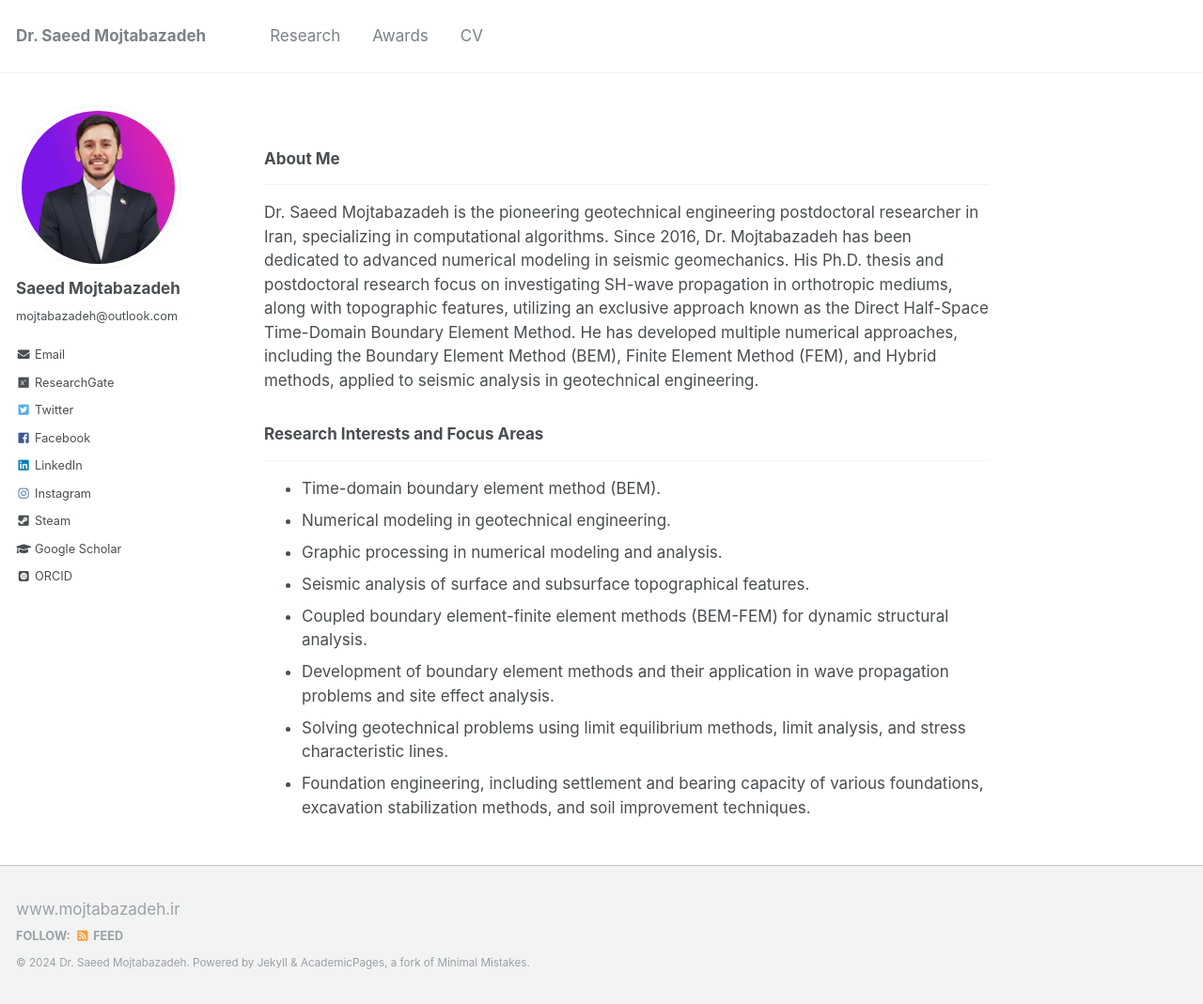
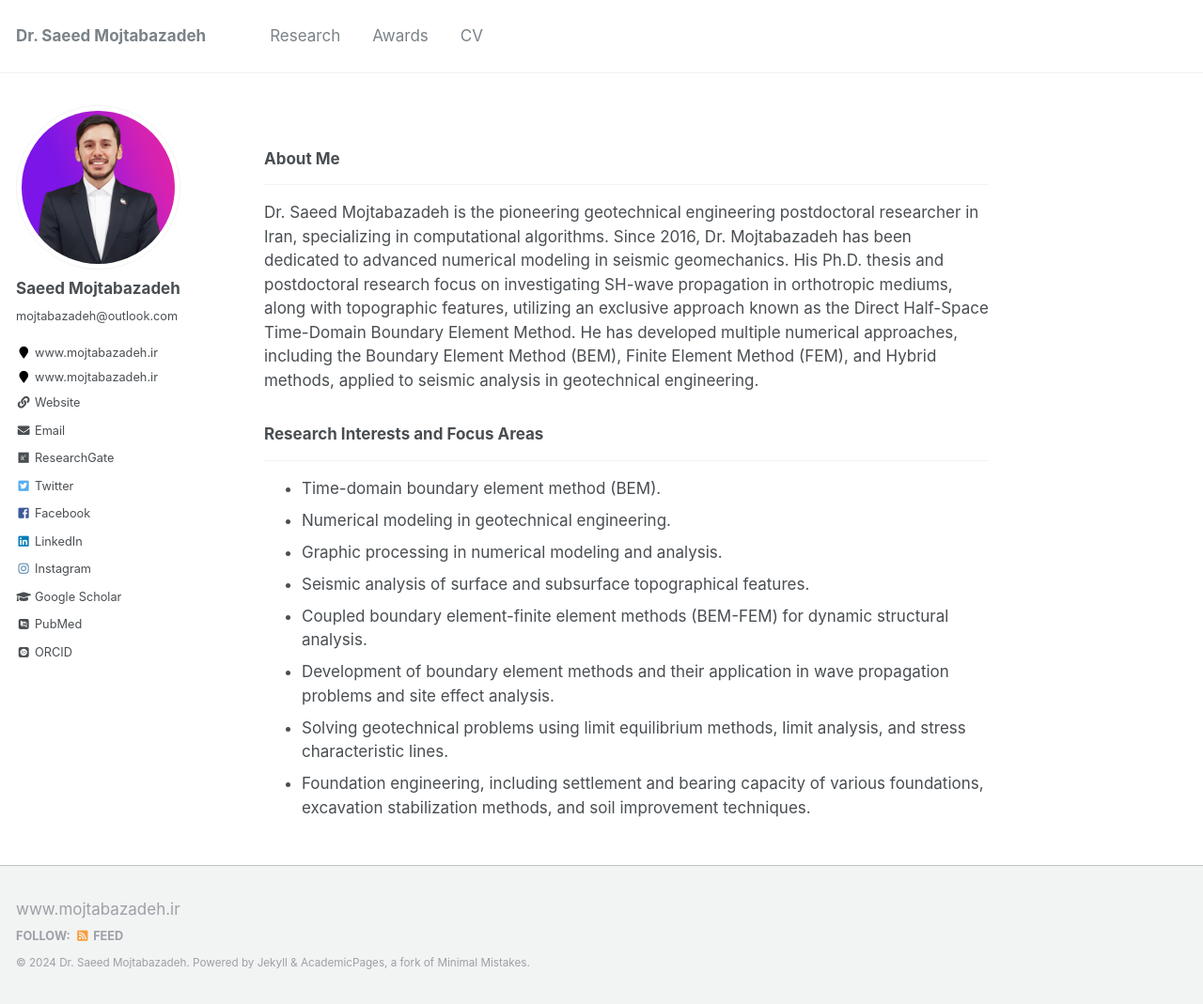
Before and after one commit to mojtabazadeh/mojtabazadeh.github.io, a Jekyll site: the page built from _pages/about.md, in a window 1280 px wide and 1069 px high. Shown: the whole window at 94% size. Built offline with Jekyll 4.4.1, drawn with Linux system fonts in a browser that asks for light colours; some web fonts are replaced.

Commit message:
Update _config.yml

```diff
--- a/_config.yml
+++ b/_config.yml
@@ -83,13 +83,13 @@ author:
   name             : "Saeed Mojtabazadeh"
   avatar           : "Saeed2.jpg"
   bio              : "mojtabazadeh@outlook.com"
-  location         :
-  employer         :
-  pubmed           :
+  location         : "www.mojtabazadeh.ir"
+  employer         : "www.mojtabazadeh.ir"
+  pubmed           : "www.mojtabazadeh.ir"
   googlescholar    : "https://scholar.google.com/citations?user=YphpjTcAAAAJ&hl=en"
   email            : "mojtabazadeh@outlook.com"
   researchgate     : "https://www.researchgate.net/profile/Saeed-Mojtabazadeh?ev=hdr_xprf&_tp=eyJjb250ZXh0Ijp7ImZpcnN0UGFnZSI6InB1YmxpY2F0aW9uIiwicGFnZSI6InByb2ZpbGUiLCJwb3NpdGlvbiI6Imdsb2JhbEhlYWRlciJ9fQ"
-  uri              :
+  uri              : "www.mojtabazadeh.ir"
   bitbucket        :
   codepen          :
   dribbble         :
@@ -107,7 +107,7 @@ author:
   pinterest        :
   soundcloud       :
   stackoverflow    :
-  steam            : "mojtabazadeh2"
+  steam            :
   tumblr           :
   twitter          : "SMojtabazadeh"
   vine             :
```
